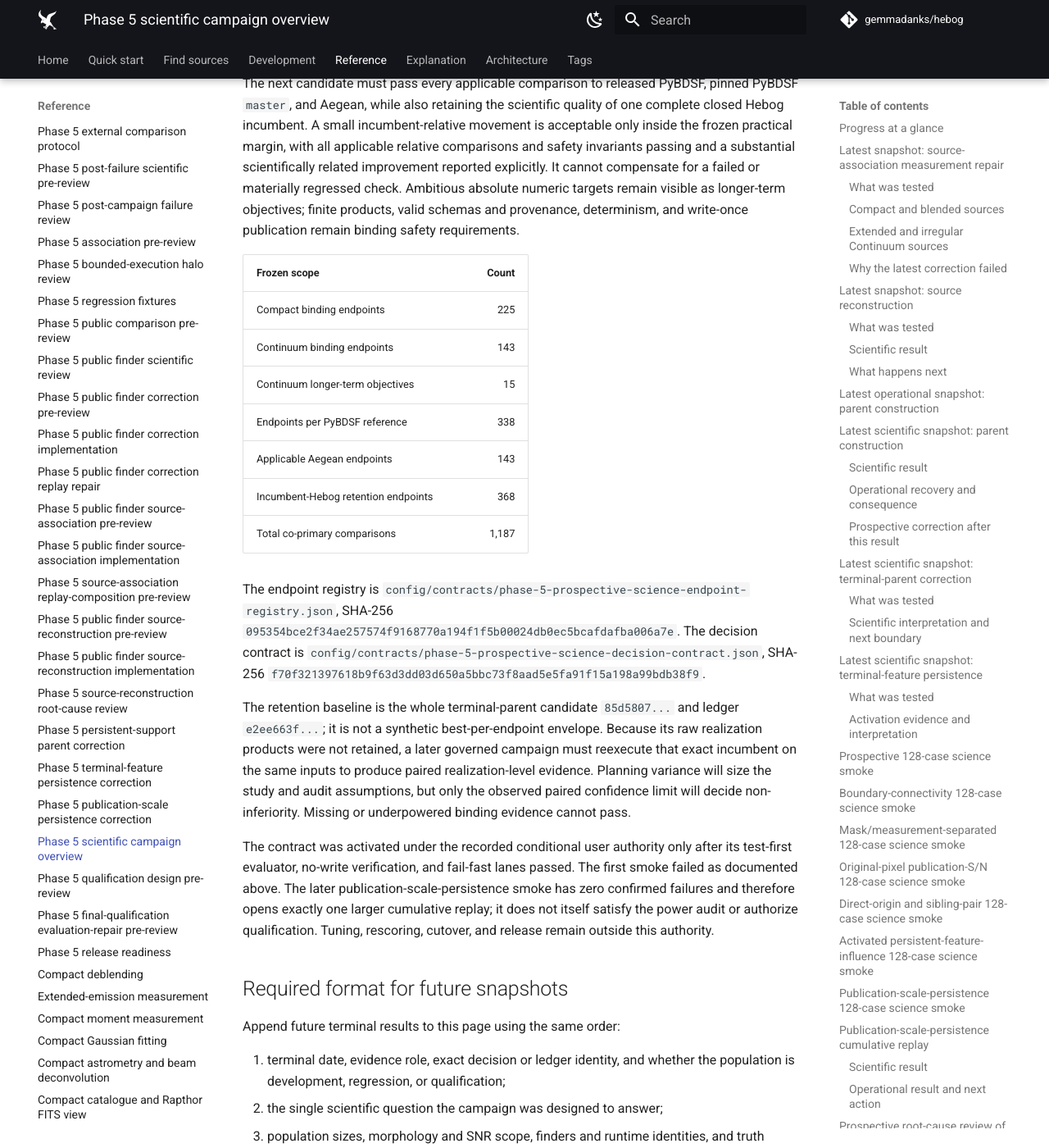
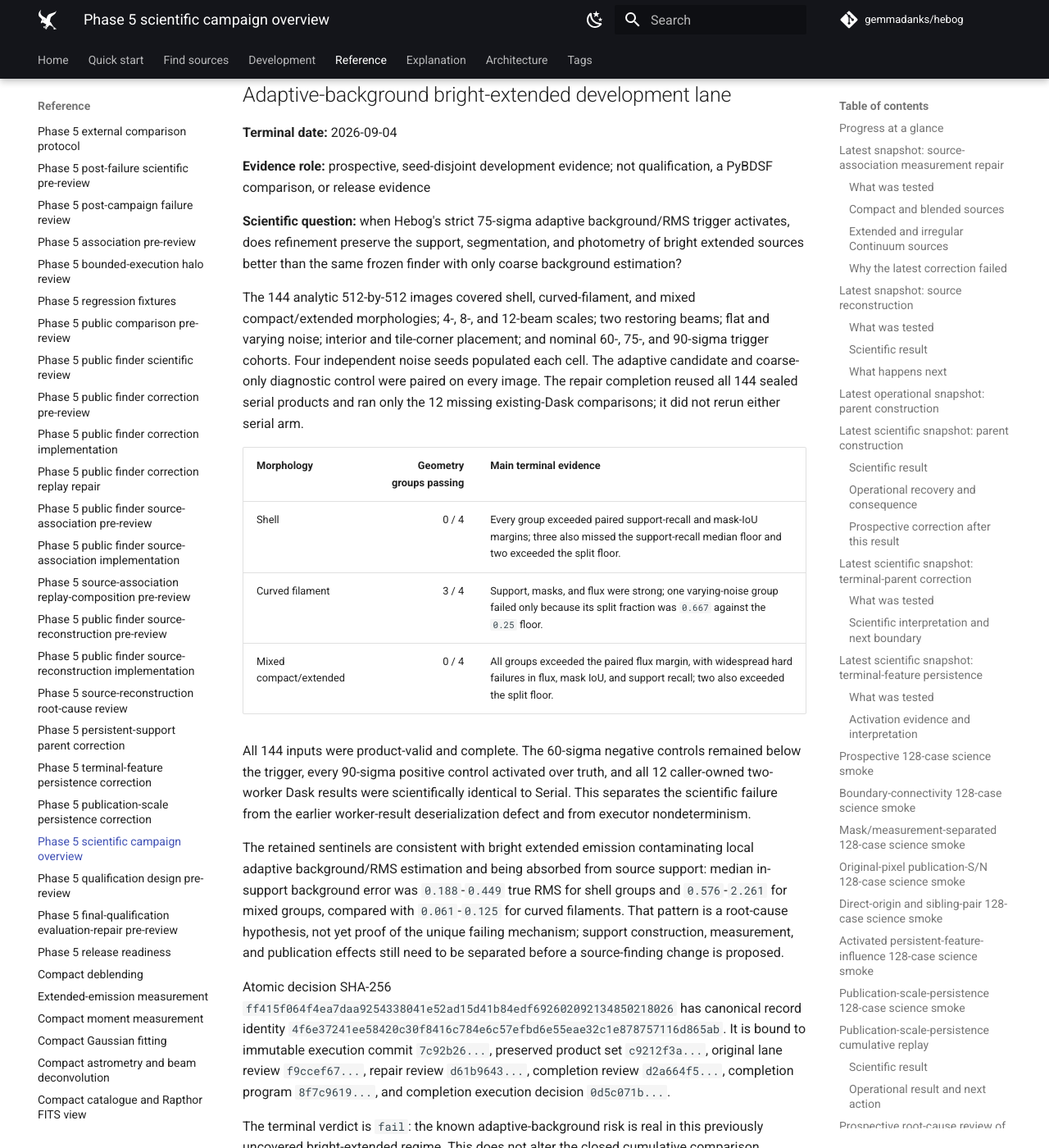
Before and after one commit to gemmadanks/hebog, an MkDocs documentation site: the page built from docs/reference/phase-5-campaign-overview.md, in a window 1280 px wide and 1400 px high, scrolled down 35097 px. Shown: the whole window at 82% size. Built offline with MkDocs 1.6.1 and Material for MkDocs 9.7.7, drawn with Linux system fonts in a browser that asks for light colours; comment, search, counter and statistics services are not loaded; some of the changed text lies outside the part shown.

Commit message:
docs: record adaptive-background lane failure
Record the terminal 9-of-12 geometry failure, preserve the closed PyBDSF-parity interpretation, and keep held-out qualification blocked pending a prospective root-cause review.\n\nValidation: 38 focused tests; 27 equivalence tests; just coverage (94.77%); just check; just docs-build; clean-worktree just pre-commit with two absolute-main-path tests separately passing in the main checkout

```diff
--- a/docs/reference/phase-5-campaign-overview.md
+++ b/docs/reference/phase-5-campaign-overview.md
@@ -22,6 +22,7 @@
 | Terminal-parent cumulative replay | Test the persistent terminal-cycle correction on the complete cumulative population | Fail, materially improved | Compact passed. Continuum improved from 89 to 96 passing endpoints; split and duplicate fractions nearly halved, but 35 failures and 30 regressions remain. |
 | Prospective 128-case science smoke | Fail fast on the terminal-cycle eligibility candidate before another complete replay | Fail, full replay blocked | All incumbent-retention checks passed, but eight PyBDSF-parity checks failed. The terminal-cycle repair activated diagnostically without changing catalogue membership; systematic mask-boundary precision is the principal confirmed gap. |
 | Publication-scale-persistence cumulative replay | Test the smoke-passing adjacent-scale publication rule on the complete 800-compact/1,600-Continuum regression population | Legacy fail; prospective decision incomplete | Compact passed. The original wrapper reported 31 absolute failures, 11 underpowered endpoints, and 26 historical status regressions, but the later prospective review found all stored PyBDSF comparisons within margin and no full paired evidence against the selected Hebog incumbent. |
+| Adaptive-background 144-image development lane | Test whether adaptive background/RMS refinement preserves bright extended sources when its strict 75-sigma trigger activates | Fail; qualification blocked | Triggering and Serial/Dask invariance passed, but 9 of 12 geometry groups failed. Shell and mixed compact/extended emission lost support or mask quality relative to the coarse control, with severe mixed-source flux failures. |
 
 The apparent contrast between final qualification and later failure is useful,
 not contradictory. The final qualification showed that the frozen candidate
@@ -1323,6 +1324,66 @@
 this verdict. No tuning, rescoring, qualification, cutover, or release is
 authorized by this result.
 
+## Adaptive-background bright-extended development lane
+
+**Terminal date:** 2026-09-04
+
+**Evidence role:** prospective, seed-disjoint development evidence; not
+qualification, a PyBDSF comparison, or release evidence
+
+**Scientific question:** when Hebog's strict 75-sigma adaptive background/RMS
+trigger activates, does refinement preserve the support, segmentation, and
+photometry of bright extended sources better than the same frozen finder with
+only coarse background estimation?
+
+The 144 analytic 512-by-512 images covered shell, curved-filament, and mixed
+compact/extended morphologies; 4-, 8-, and 12-beam scales; two restoring
+beams; flat and varying noise; interior and tile-corner placement; and nominal
+60-, 75-, and 90-sigma trigger cohorts. Four independent noise seeds populated
+each cell. The adaptive candidate and coarse-only diagnostic control were
+paired on every image. The repair completion reused all 144 sealed serial
+products and ran only the 12 missing existing-Dask comparisons; it did not
+rerun either serial arm.
+
+| Morphology | Geometry groups passing | Main terminal evidence |
+| --- | ---: | --- |
+| Shell | 0 / 4 | Every group exceeded paired support-recall and mask-IoU margins; three also missed the support-recall median floor and two exceeded the split floor. |
+| Curved filament | 3 / 4 | Support, masks, and flux were strong; one varying-noise group failed only because its split fraction was `0.667` against the `0.25` floor. |
+| Mixed compact/extended | 0 / 4 | All groups exceeded the paired flux margin, with widespread hard failures in flux, mask IoU, and support recall; two also exceeded the split floor. |
+
+All 144 inputs were product-valid and complete. The 60-sigma negative controls
+remained below the trigger, every 90-sigma positive control activated over
+truth, and all 12 caller-owned two-worker Dask results were scientifically
+identical to Serial. This separates the scientific failure from the earlier
+worker-result deserialization defect and from executor nondeterminism.
+
+The retained sentinels are consistent with bright extended emission
+contaminating local adaptive background/RMS estimation and being absorbed from
+source support: median in-support background error was `0.188`-`0.449` true
+RMS for shell groups and `0.576`-`2.261` for mixed groups, compared with
+`0.061`-`0.125` for curved filaments. That pattern is a root-cause hypothesis,
+not yet proof of the unique failing mechanism; support construction,
+measurement, and publication effects still need to be separated before a
+source-finding change is proposed.
+
+Atomic decision SHA-256 `ff415f064f4ea7daa9254338041e52ad15d41b84edf692602092134850218026`
+has canonical record identity
+`4f6e37241ee58420c30f8416c784e6c57efbd6e55eae32c1e878757116d865ab`.
+It is bound to immutable execution commit `7c92b26...`, preserved product set
+`c9212f3a...`, original lane review `f9ccef67...`, repair review `d61b9643...`,
+completion review `d2a664f5...`, completion program `8f7c9619...`, and
+completion execution decision `0d5c071b...`.
+
+The terminal verdict is `fail`: the known adaptive-background risk is real in
+this previously uncovered bright-extended regime. This does not alter the
+closed cumulative comparison showing PyBDSF parity on its regression
+population, whose source peaks did not cross the adaptive trigger. It does
+block opening final held-out qualification with the current candidate. The
+next step is an approval-gated, non-executable root-cause review followed by a
+test-first prospective correction and a rerun of this small development lane;
+no threshold change, tuning, rescoring, qualification, cutover, or release is
+authorized by this result.
+
 ## Prospective evaluation contract after terminal-cycle repair
 
 **Frozen date:** 2026-08-31
```
Also changed, not shown: plans/source-finder-implementation.md (+23 -7 lines).
